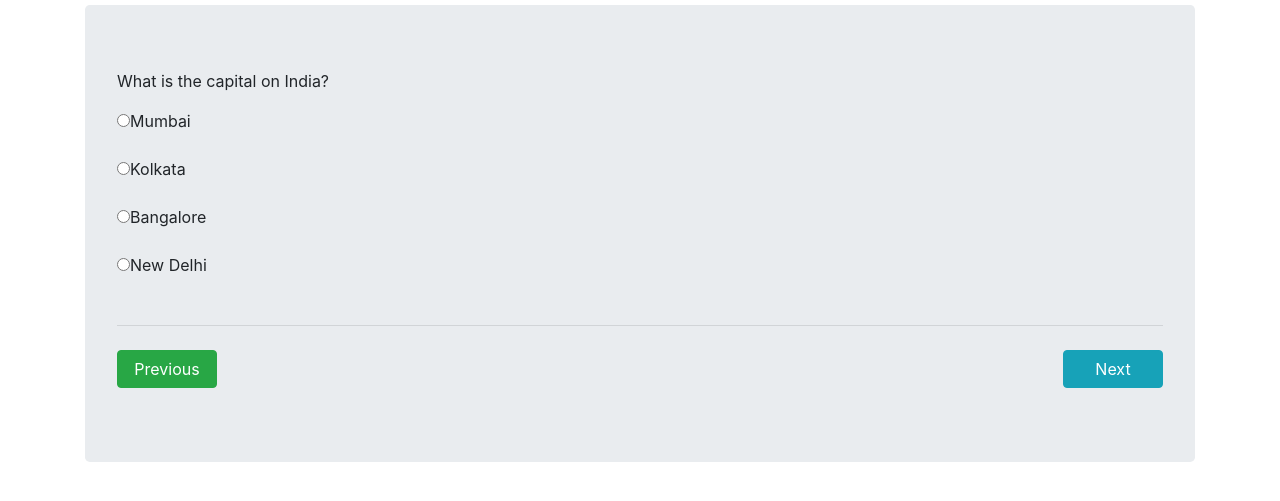
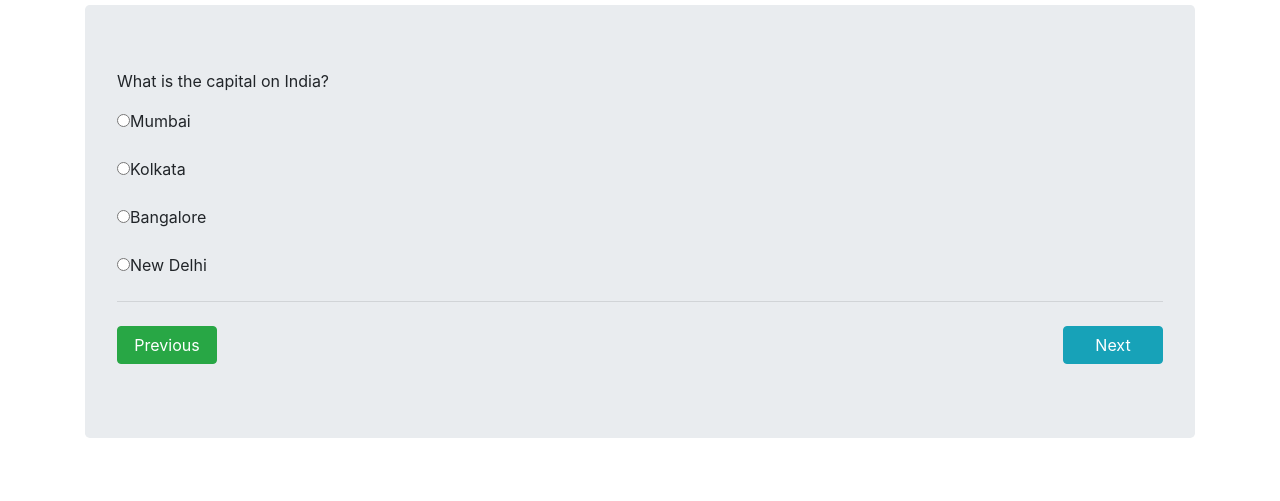
Before and after one commit to ankurchaks/MobileQuiz, a plain HTML site: page index.html in a window 1280 px wide. Shown: the part 51-552 px from the top of the page. Drawn offline with nearby package versions, Linux system fonts and the light colour scheme.

Commit message:
Update index.html

```diff
--- a/index.html
+++ b/index.html
@@ -18,7 +18,7 @@
         <input type="radio" name="Ques" id="" >Mumbai</input><br><br>
         <input type="radio" name="Ques" id="">Kolkata</input><br><br>
         <input type="radio" name="Ques" id="">Bangalore</input><br><br>
-        <input type="radio" name="Ques" id="">New Delhi</input><br><br>
+        <input type="radio" name="Ques" id="">New Delhi</input><br>
         <hr class="my-4">
         <div class='Navigation'>
             <button class='btn btn-success' id="BtnPrevious">Previous</button>
```
